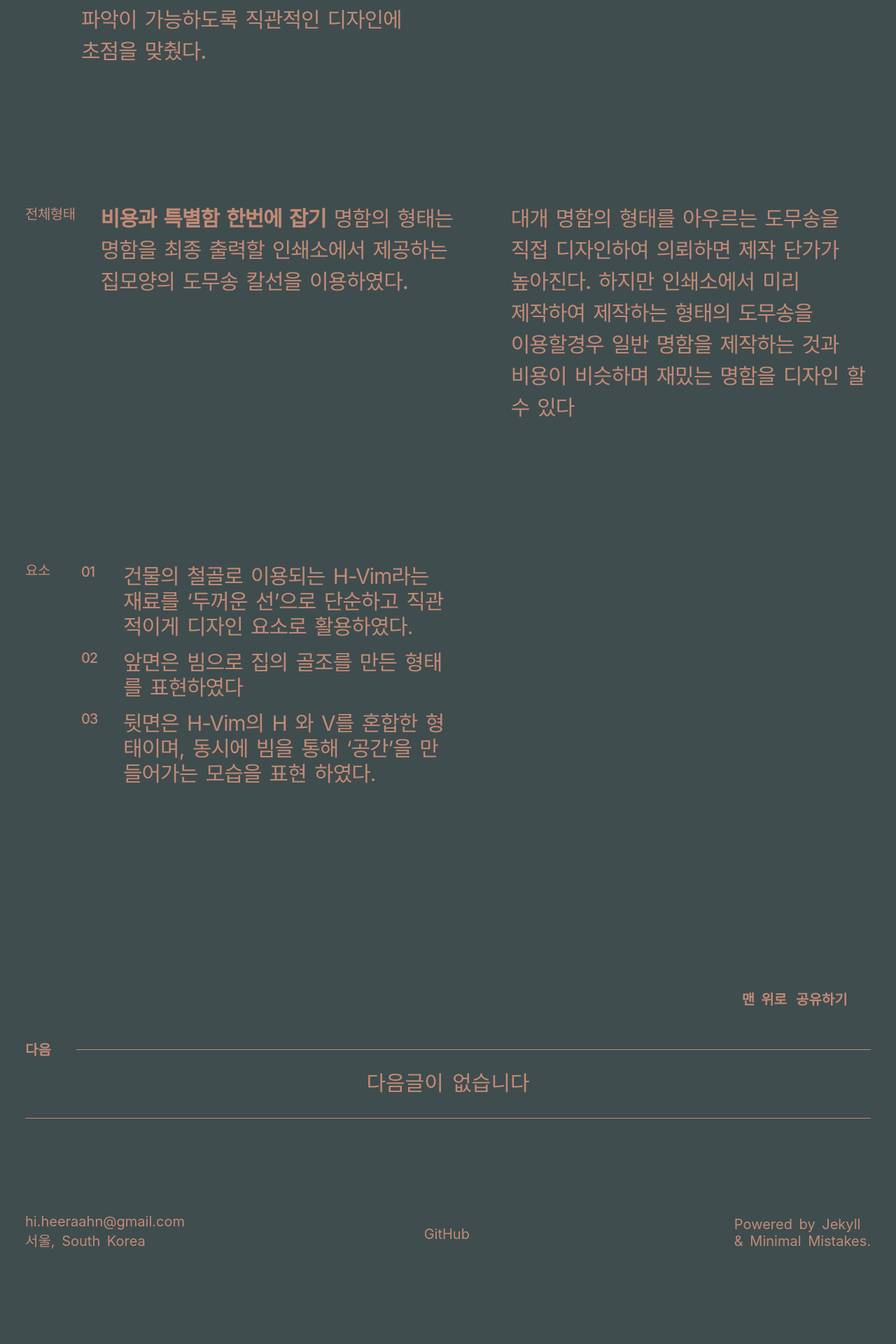
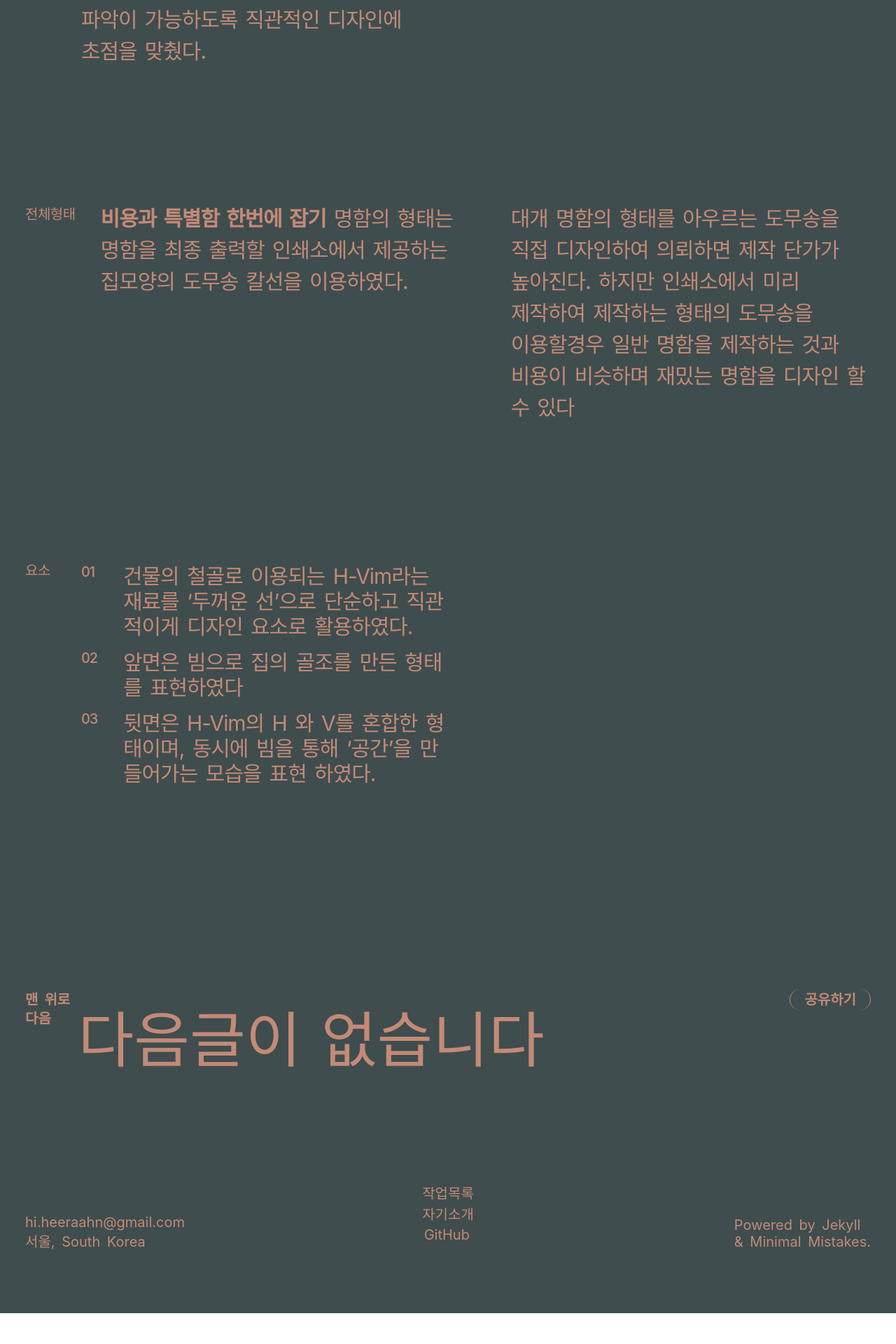
Before and after one commit to ridiahn/portfolio, a Jekyll site: the page built from _posts/2024-06-20-namecard.md, in a window 1280 px wide. Shown: the part 776-2696 px from the top of the page at 70% size. Built offline with Jekyll 4.4.1, drawn with Linux system fonts in a browser that asks for light colours; cached includes are drawn as plain includes; some web fonts are replaced; after the commit the page ends 2652 px from its top, so only the background shows below that.

Commit message:
서브페이지 디자인변경

```diff
--- a/_includes/page__nexts.html
+++ b/_includes/page__nexts.html
@@ -4,7 +4,8 @@
   {% if postNext %}
     <a href="{{ postNext.url | relative_url }}" class="pagination--pager" title="{{ postNext.title | markdownify | strip_html }}">
       <span>{{ postNext.start_date | date: '%Y'}}</span>
-      <h4 style="--img-url: url({{postNext.header.teaser}})">{{postNext.title}}</h4>
+      <h4>{{postNext.title}}</h4>
+      <img src="{{postNext.header.teaser}}" alt="{{postNext.title}}" />
       {% if postNext.header.teaser %}
       {% endif %}
     </a>
@@ -13,4 +14,6 @@
       <span>다음글이 없습니다</span>
     </a>
   {% endif %}
+  <a href="/works/">작업목록</a>
+  <a href="/about/">자기소개</a>
 </nav>
--- a/_layouts/single.html
+++ b/_layouts/single.html
@@ -16,8 +16,8 @@ layout: default
 
 <footer>
   <aside>
+    {% if page.share %}{% include social-share.html %}{% endif %}
     <a href="#main" class="back-to-top">맨 위로</a>
-    {% if page.share %}{% include social-share.html %}{% endif %}
   </aside>
   {% include page__nexts.html %}
 </footer>
--- a/_sass/minimal-mistakes/_page.scss
+++ b/_sass/minimal-mistakes/_page.scss
@@ -362,7 +362,6 @@ body {
 
 .back-to-top {
   display: block;
-  clear: both;
   color: $muted-text-color;
   font-size: 0.6em;
   text-transform: uppercase;
--- a/_sass/minimal-mistakes/_sub.scss
+++ b/_sass/minimal-mistakes/_sub.scss
@@ -42,21 +42,6 @@
     display: flex;
     flex-flow: wrap;
     position: relative;
-
-    // &::before{
-    //   content: "00";
-    //   display: inline-block;
-    //   font-size: $mdTypo;
-    //   margin-top: 8rem;
-    //   margin-left: 36px;
-    //   line-height: 1;
-
-    //   @include breakpoint($large){
-    //     position: absolute;
-    //     top: 20vh;
-    //     margin-top: 0;
-    //   }
-    // }
 
     .page__title{
       @include bigTypho_ko;
@@ -550,11 +535,15 @@
   .page__content + footer{
     width: 100%;
     padding: 0 36px;
-    margin-bottom: 10vh;
+    vertical-align: bottom;
+    position: relative;
 
     aside{
-      text-align: right;
-      padding: 0 36px;
+      padding: 0;
+
+      @include breakpoint($large) {
+        width: 100%;
+        display: inline-block;
       }
 
       .back-to-top,
@@ -562,74 +551,81 @@
         font-size: 1rem;
         font-weight: 600;
         line-height: 1.5;
-      text-align: center;
-      display: inline-block;
-      width: calc((100% / 8) / 2);
         color: inherit;
+        text-align: left;
+      }
+
+      .page__share{
+        border-left: solid 1px;
+        border-right: solid 1px;
+        border-radius: 1.5em;
+        width: fit-content;
+        padding: 0 1em;
+        float: right;
+      }
+
+      .back-to-top{
+        width: calc(100% / 8);
+      }
     }
 
     nav{
-      margin-top: 5vh;
+      @include breakpoint($large) {
+        margin-bottom: -0.8rem;
+      }
 
       h3{
-        display: flex;
-        margin-top: 36px;
         font-size: 1rem;
         color: inherit;
+        min-width: calc(100% / 8 * 0.5);
+        width: fit-content;
+        display: inline-block;
+        padding-left: 0;
+        float: left;
+      }
 
-        &::after{
-          flex: 1;
-          margin-left: 36px;
-          width: 100%;
-          content: "";
+      a{
+        width: calc(100% / 6);
+        font-size: 1rem;
+        padding: 0;
+        color: inherit;
+
+        h4{
+          display: inline;
+        }
+
+        &:first-of-type{
           display: inline-block;
-          height: 1px;
-          margin-top: calc((1em / 2) + 1px);
-          background-color: $secondary-color;
+          font-size: $mdTypo;
+          text-align: left;
+          margin-bottom: 8rem;
+          line-height: 1;
+          width: calc(100% / 8 * 5);
+
+          h4{
+            font-size: inherit;
+            float: right;
           }
         }
 
-      a{
-        width: 100%;
-        color: inherit;
-        font-size: $mdTypo;
-        padding: 1rem 0 0;
-        border-bottom: solid 1px $secondary-color;
-        height: fit-content;
-
-        &.disabled{
+        &:not(:first-of-type){
+          width: calc(100% / 8);
+          display: block;
           text-align: center;
-          font-size: $txt_md;
-          padding-bottom: 1rem;
-
-          span{
-            width: 100%;
+          margin: 0 auto;
         }
       }
 
-        span,
-        h4{
-          line-height: 1;
-          font-size: inherit;
-          display: inline;
-          vertical-align: top;
-        }
-
-        h4{
-          &::before{
-            content: "";
-            width: calc(100% / 8);
-            height: 1.5em;
-            background-image: var(--img-url);
-            background-size: contain;
-            background-position: center top;
-            background-repeat: no-repeat;
-            display: inline-block;
-            margin-right: 1rem;
-            vertical-align: top;
+      img{
+        margin-top: 1rem;
+        display: block;
+        width: calc(100% / 5);
       }
     }
   }
+
+  .page__footer{
+    padding-top: 0;
+    padding-bottom: 0;
   }
 }
-}
```
Lines whose indentation alone changed are shown as unchanged.
